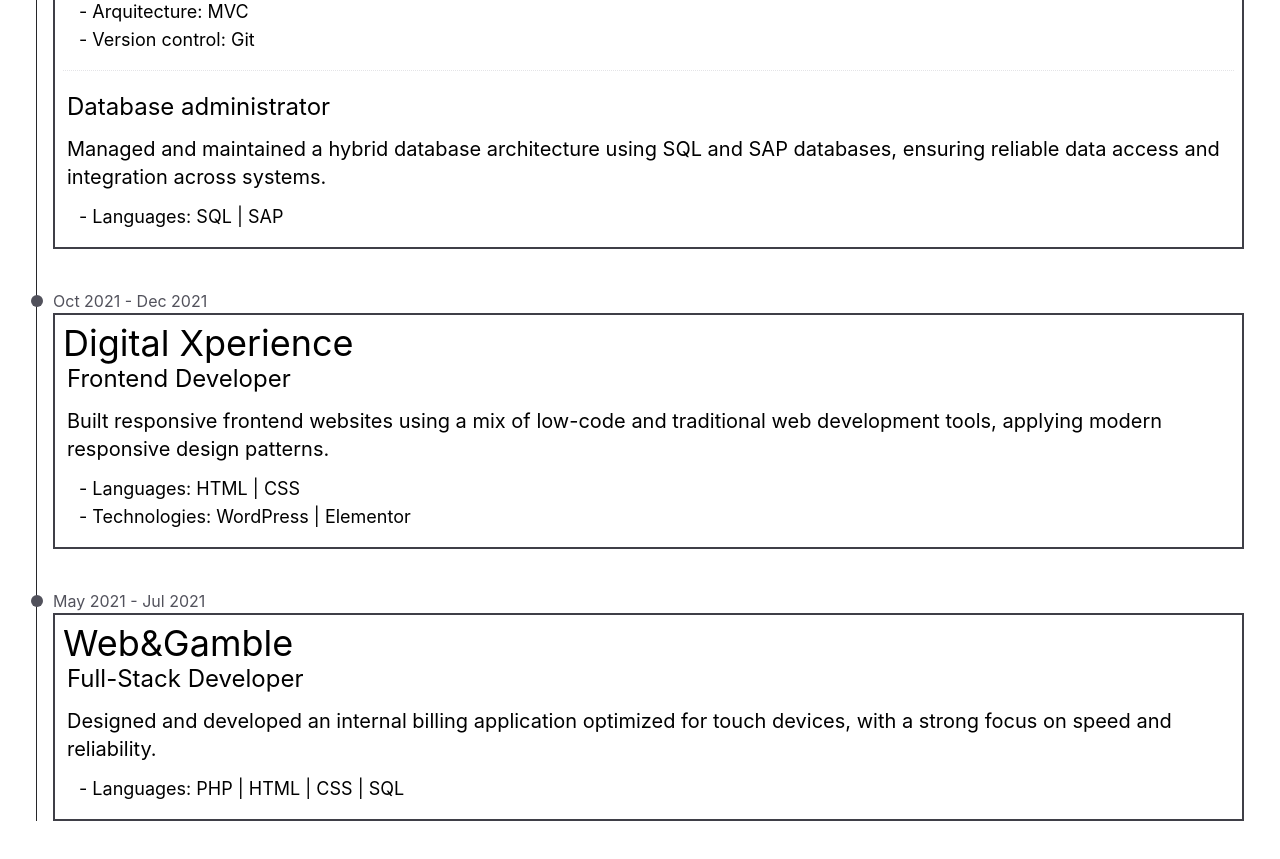
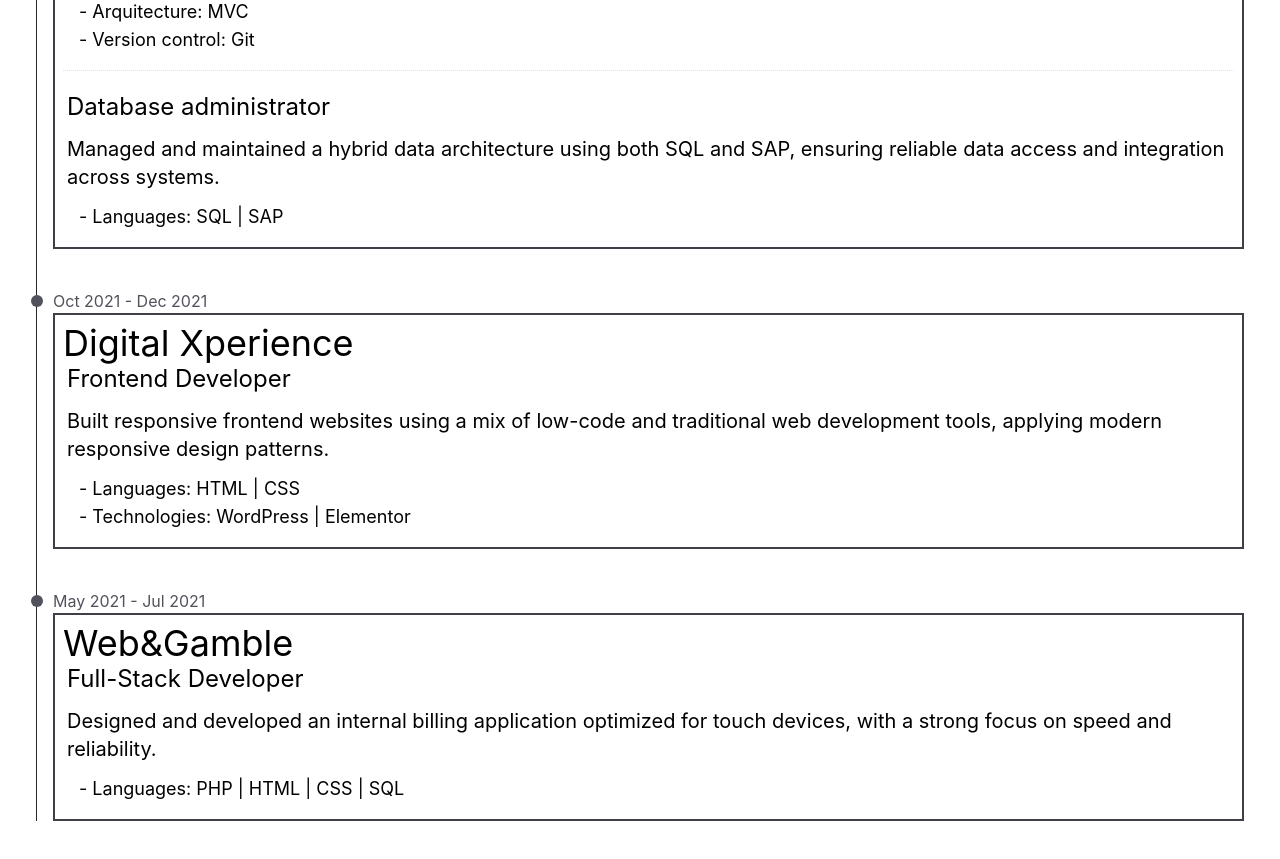
Before and after one commit to AfonsoPint0/portfolio, a Vue app: page / in a window 1280 px wide. Shown: the part 2540-3399 px from the top of the page. Built offline with nearby package versions, Linux system fonts and the light colour scheme.

Commit message:
text typo fix

```diff
--- a/src/components/Body/Experience.vue
+++ b/src/components/Body/Experience.vue
@@ -72,7 +72,7 @@
               <div class="pl-1">
                 <div class="pb-3 text-xl md:text-2xl">Database administrator</div>
                 <div class="pb-3 text-md md:text-xl">
-                  Managed and maintained a hybrid database architecture using SQL and SAP databases, ensuring reliable data access and integration across systems.
+                  Managed and maintained a hybrid data architecture using both SQL and SAP, ensuring reliable data access and integration across systems.
                 </div>
               </div>
               <div class="pl-1 md:pl-4 text-lg">
```
Also changed, not shown: 1 other file (tests, documents, lock files or other folders).
